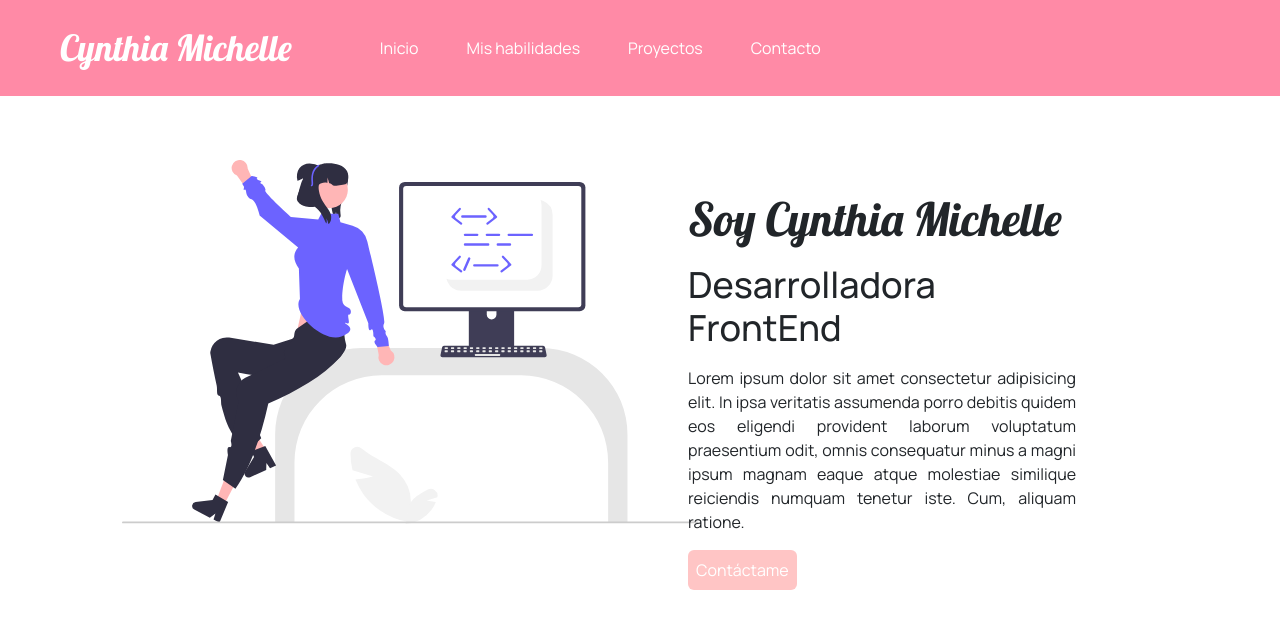
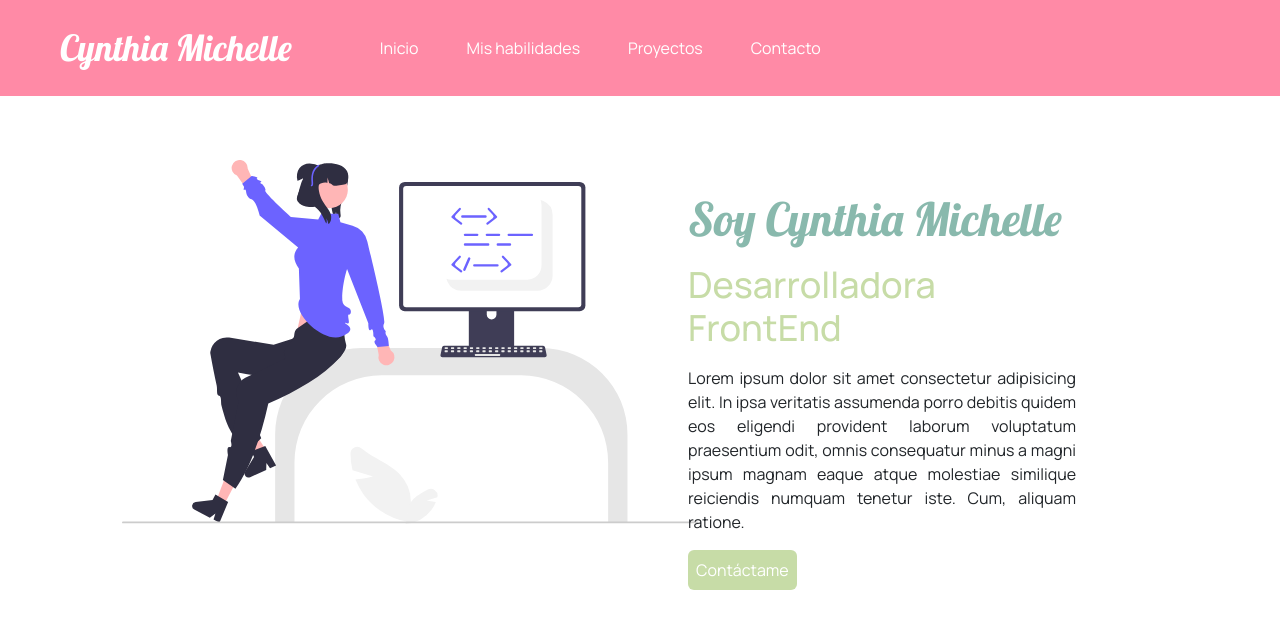
Before and after one commit to CynthiaMichelle9/Mi-primer-portafolio, a website: page index.html in a window 1280 px wide. Drawn offline with Linux system fonts and the light colour scheme.

Commit message:
actualización header

```diff
--- a/assets/sass/components/_buttons.scss
+++ b/assets/sass/components/_buttons.scss
@@ -1,6 +1,7 @@
 
 .hero__button {
     border: none;
+
     &:hover {
         cursor: pointer;
     }
--- a/index.html
+++ b/index.html
@@ -59,8 +59,8 @@
                     <img src="assets/images/coder.svg" alt="Logo hero" class="hero__brand-img p-5">
                 </div>
                 <div class="hero__aboutme col-12 col-md-4 p-3">
-                    <h1 class="hero__aboutme-title">Soy Cynthia Michelle</h1>
-                    <h2 class="hero__aboutme-subtitle pt-2">Desarrolladora FrontEnd</h2>
+                    <h1 class="hero__aboutme-title text-info">Soy Cynthia Michelle</h1>
+                    <h2 class="hero__aboutme-subtitle pt-2 text-success">Desarrolladora FrontEnd</h2>
                     <p class="hero__aboutme-p pt-2">Lorem ipsum dolor sit amet consectetur adipisicing elit. In ipsa
                         veritatis
                         assumenda porro debitis quidem eos eligendi provident laborum voluptatum praesentium odit, omnis
@@ -68,7 +68,7 @@
                         tenetur
                         iste.
                         Cum, aliquam ratione.</p>
-                    <button type="button" class="hero__button bg-primary rounded p-2 text-white">
+                    <button type="button" class="btn hero__button btn-success rounded p-2 text-white">
                         Contáctame
                     </button>
                 </div>
```
